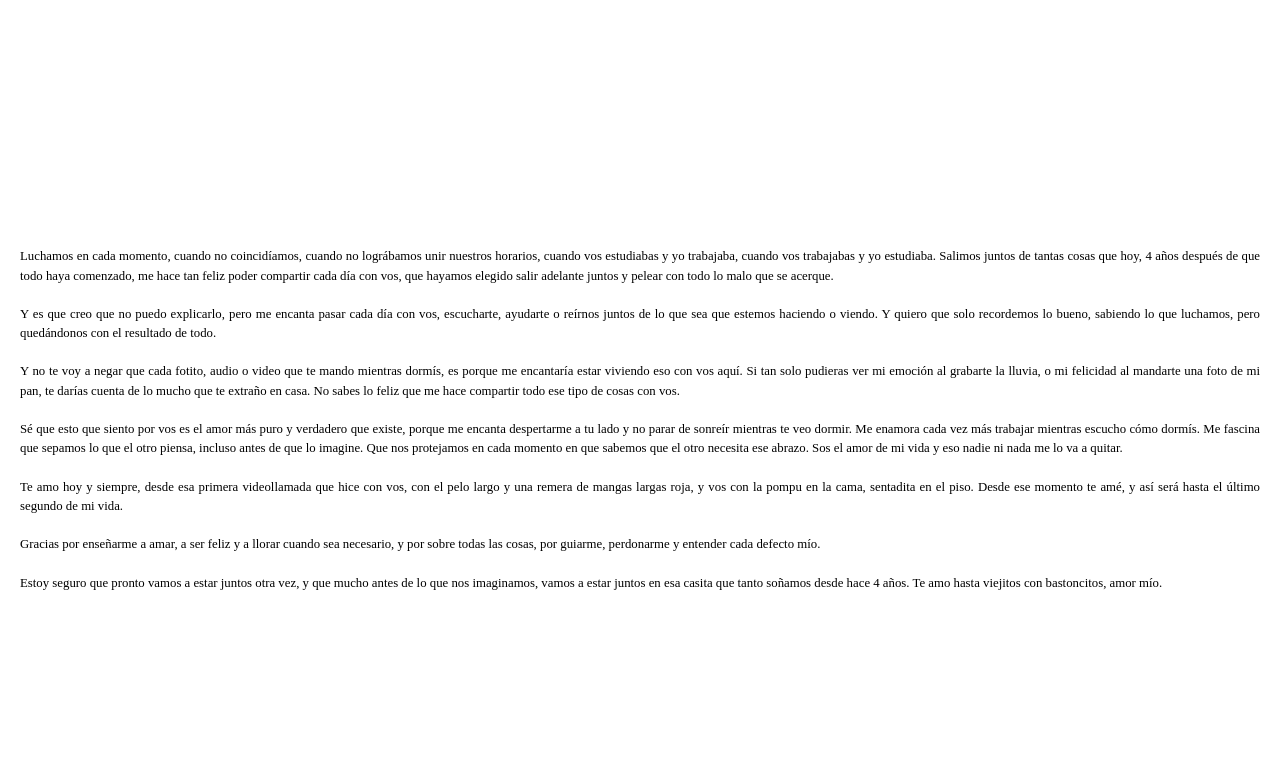
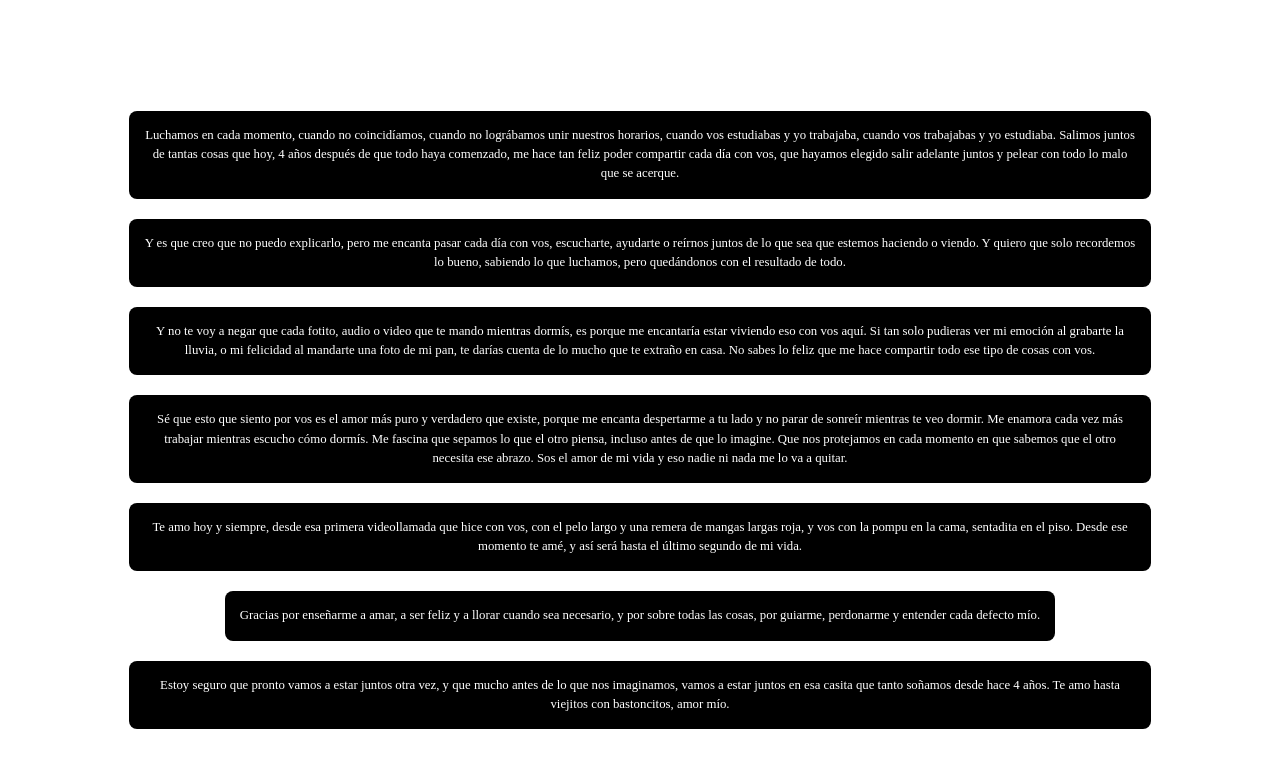
Before and after one commit to mtsmdn/CUATROQUINCESDEOCTUBRE, a plain HTML site: page index.html in a window 1280 px wide. Drawn offline with Linux system fonts and the light colour scheme.

Commit message:
Update index.html

```diff
--- a/index.html
+++ b/index.html
@@ -8,28 +8,51 @@
         body {
             background-color: white;
             display: flex;
-            flex-direction: center;
+            flex-direction: column;
             justify-content: center;
             align-items: center;
             height: 100vh;
             margin: 0;
             font-family: 'Times New Roman', serif;
-            font-size: 0.8rem; /* Tamaño de fuente pequeño */
             color: black;
             padding: 20px;
-            text-align: justify; /* Alineación justificada */
+            text-align: center; /* Centra el texto */
+        }
+
+        .paragraph {
+            background-color: black; /* Fondo negro para los párrafos */
+            color: white; /* Texto blanco */
+            padding: 15px; /* Espaciado interno */
+            margin: 10px; /* Margen entre párrafos */
+            border-radius: 8px; /* Bordes redondeados */
+            font-size: 0.8rem; /* Tamaño de fuente pequeño */
             line-height: 1.5; /* Espaciado entre líneas */
+            display: inline-block; /* Permite centrar el bloque */
+            width: auto; /* Ajusta el ancho automáticamente */
+            max-width: 80%; /* Establece un ancho máximo para evitar que el texto se extienda demasiado */
         }
     </style>
 </head>
 <body>
-    <div>
-        Luchamos en cada momento, cuando no coincidíamos, cuando no lográbamos unir nuestros horarios, cuando vos estudiabas y yo trabajaba, cuando vos trabajabas y yo estudiaba. Salimos juntos de tantas cosas que hoy, 4 años después de que todo haya comenzado, me hace tan feliz poder compartir cada día con vos, que hayamos elegido salir adelante juntos y pelear con todo lo malo que se acerque.<br><br>
-        Y es que creo que no puedo explicarlo, pero me encanta pasar cada día con vos, escucharte, ayudarte o reírnos juntos de lo que sea que estemos haciendo o viendo. Y quiero que solo recordemos lo bueno, sabiendo lo que luchamos, pero quedándonos con el resultado de todo.<br><br>
-        Y no te voy a negar que cada fotito, audio o video que te mando mientras dormís, es porque me encantaría estar viviendo eso con vos aquí. Si tan solo pudieras ver mi emoción al grabarte la lluvia, o mi felicidad al mandarte una foto de mi pan, te darías cuenta de lo mucho que te extraño en casa. No sabes lo feliz que me hace compartir todo ese tipo de cosas con vos.<br><br>
-        Sé que esto que siento por vos es el amor más puro y verdadero que existe, porque me encanta despertarme a tu lado y no parar de sonreír mientras te veo dormir. Me enamora cada vez más trabajar mientras escucho cómo dormís. Me fascina que sepamos lo que el otro piensa, incluso antes de que lo imagine. Que nos protejamos en cada momento en que sabemos que el otro necesita ese abrazo. Sos el amor de mi vida y eso nadie ni nada me lo va a quitar.<br><br>
-        Te amo hoy y siempre, desde esa primera videollamada que hice con vos, con el pelo largo y una remera de mangas largas roja, y vos con la pompu en la cama, sentadita en el piso. Desde ese momento te amé, y así será hasta el último segundo de mi vida.<br><br>
-        Gracias por enseñarme a amar, a ser feliz y a llorar cuando sea necesario, y por sobre todas las cosas, por guiarme, perdonarme y entender cada defecto mío.<br><br>
+    <div class="paragraph">
+        Luchamos en cada momento, cuando no coincidíamos, cuando no lográbamos unir nuestros horarios, cuando vos estudiabas y yo trabajaba, cuando vos trabajabas y yo estudiaba. Salimos juntos de tantas cosas que hoy, 4 años después de que todo haya comenzado, me hace tan feliz poder compartir cada día con vos, que hayamos elegido salir adelante juntos y pelear con todo lo malo que se acerque.
+    </div>
+    <div class="paragraph">
+        Y es que creo que no puedo explicarlo, pero me encanta pasar cada día con vos, escucharte, ayudarte o reírnos juntos de lo que sea que estemos haciendo o viendo. Y quiero que solo recordemos lo bueno, sabiendo lo que luchamos, pero quedándonos con el resultado de todo.
+    </div>
+    <div class="paragraph">
+        Y no te voy a negar que cada fotito, audio o video que te mando mientras dormís, es porque me encantaría estar viviendo eso con vos aquí. Si tan solo pudieras ver mi emoción al grabarte la lluvia, o mi felicidad al mandarte una foto de mi pan, te darías cuenta de lo mucho que te extraño en casa. No sabes lo feliz que me hace compartir todo ese tipo de cosas con vos.
+    </div>
+    <div class="paragraph">
+        Sé que esto que siento por vos es el amor más puro y verdadero que existe, porque me encanta despertarme a tu lado y no parar de sonreír mientras te veo dormir. Me enamora cada vez más trabajar mientras escucho cómo dormís. Me fascina que sepamos lo que el otro piensa, incluso antes de que lo imagine. Que nos protejamos en cada momento en que sabemos que el otro necesita ese abrazo. Sos el amor de mi vida y eso nadie ni nada me lo va a quitar.
+    </div>
+    <div class="paragraph">
+        Te amo hoy y siempre, desde esa primera videollamada que hice con vos, con el pelo largo y una remera de mangas largas roja, y vos con la pompu en la cama, sentadita en el piso. Desde ese momento te amé, y así será hasta el último segundo de mi vida.
+    </div>
+    <div class="paragraph">
+        Gracias por enseñarme a amar, a ser feliz y a llorar cuando sea necesario, y por sobre todas las cosas, por guiarme, perdonarme y entender cada defecto mío.
+    </div>
+    <div class="paragraph">
         Estoy seguro que pronto vamos a estar juntos otra vez, y que mucho antes de lo que nos imaginamos, vamos a estar juntos en esa casita que tanto soñamos desde hace 4 años. Te amo hasta viejitos con bastoncitos, amor mío.
     </div>
 </body>
```
